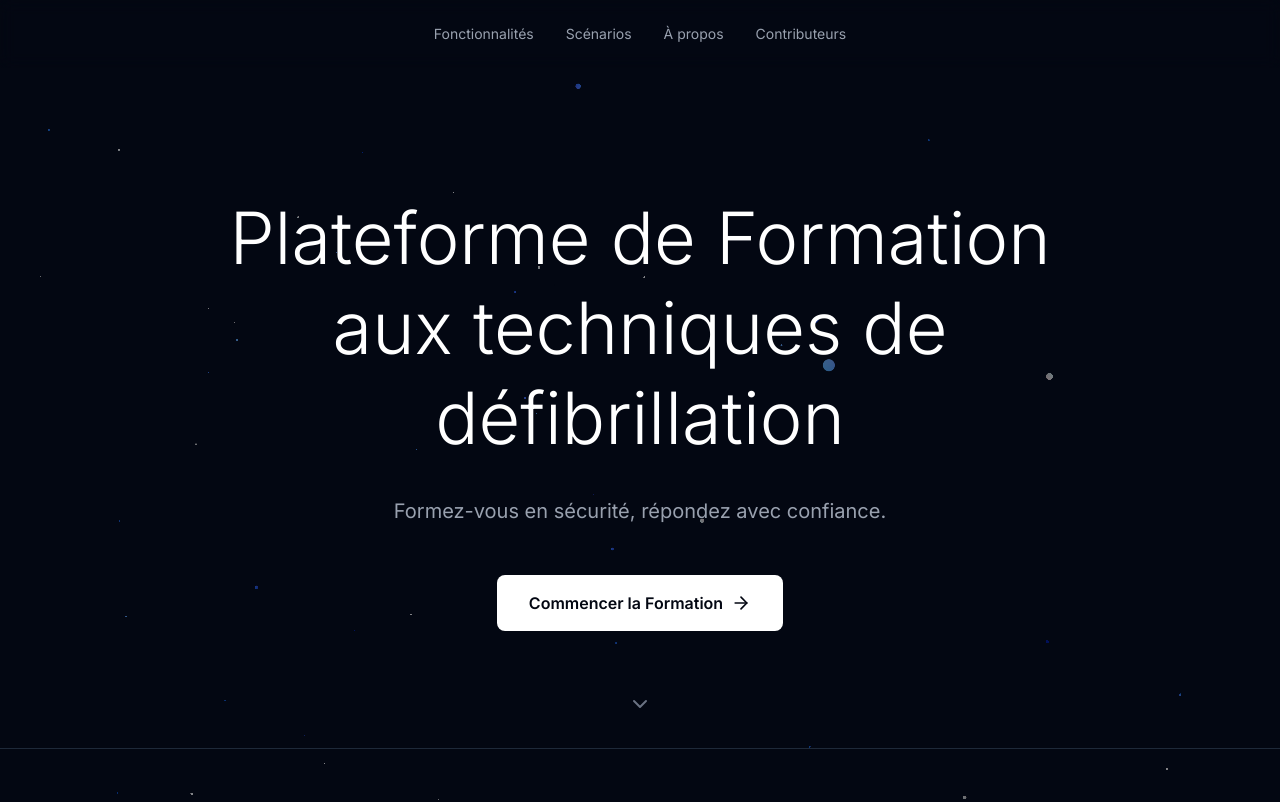
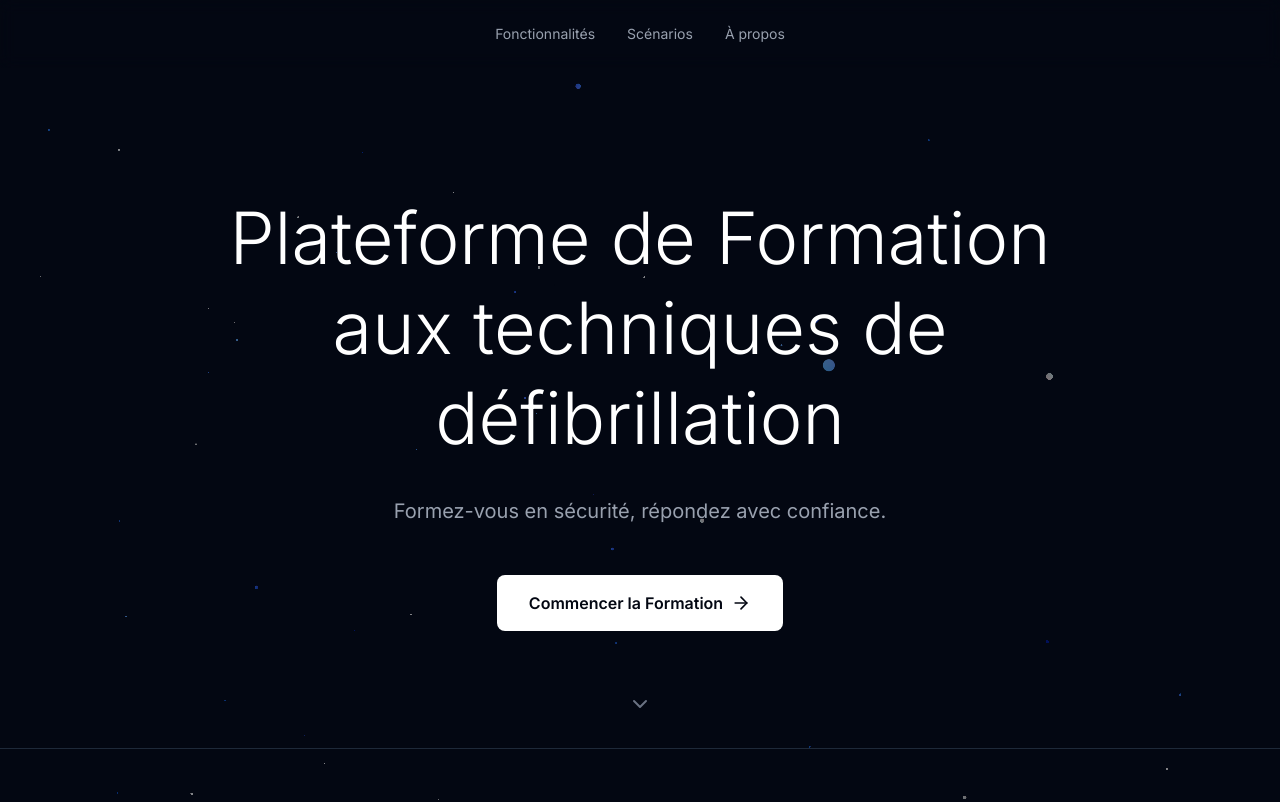
Before and after one commit to Samouz75/Defib_simulation, a Next.js app: page / in a window 1280 px wide. Shown: the top 802 px of the page. Built offline with nearby package versions, Linux system fonts and the light colour scheme.

Commit message:
Removed Contributors link from LandingPage navigation

```diff
--- a/src/app/page.tsx
+++ b/src/app/page.tsx
@@ -29,7 +29,6 @@ export default function LandingPage() {
           <a href="#features" className="text-gray-400 hover:text-white transition-colors">Fonctionnalités</a>
           <a href="#scenarios" className="text-gray-400 hover:text-white transition-colors">Scénarios</a>
           <a href="#about" className="text-gray-400 hover:text-white transition-colors">À propos</a>
-          <a href="#contributors" className="text-gray-400 hover:text-white transition-colors">Contributeurs</a>
         </div>
       </nav>
 
```
